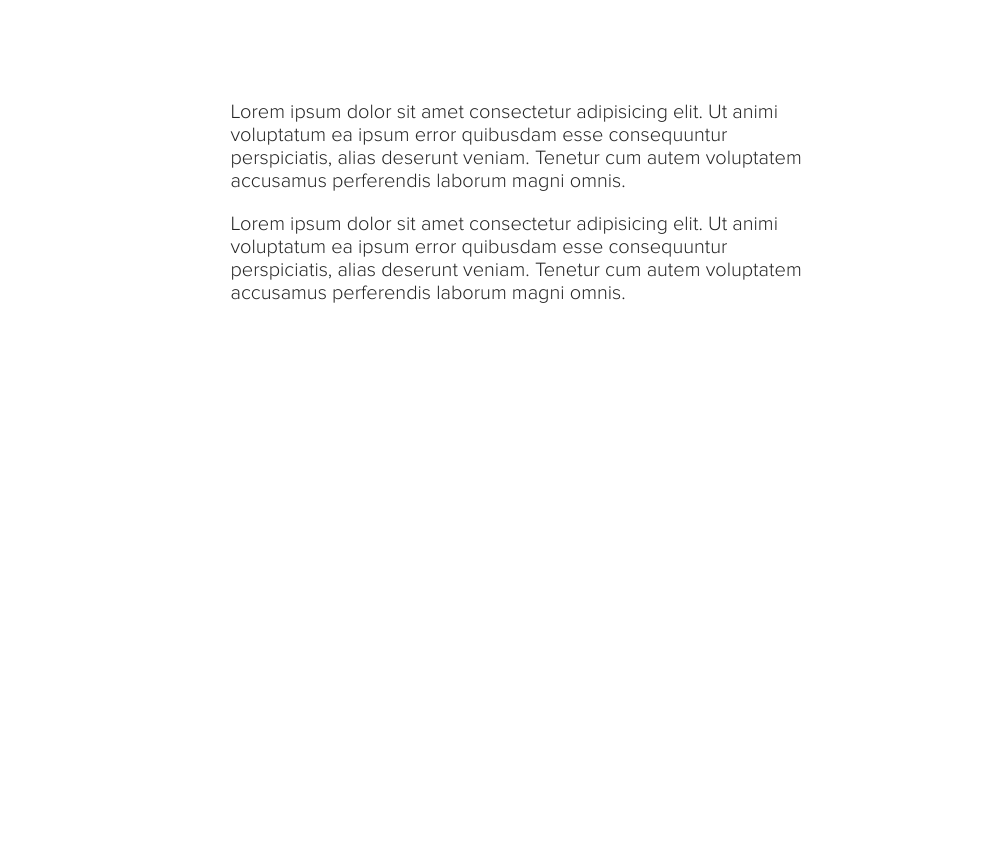
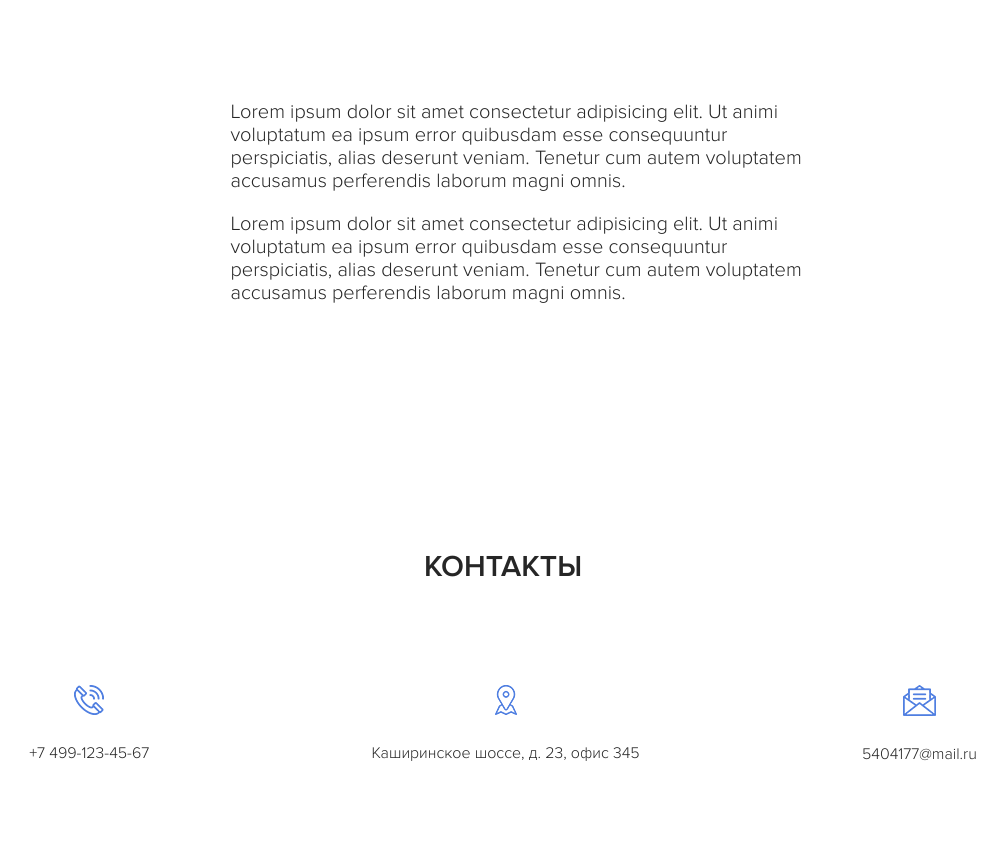
Before and after one commit to a-demidchik/skinali, a plain HTML site: page index.html in a window 1280 px wide. Shown: the part 6985-7849 px from the top of the page, without its empty margins (137-1144 px from the left). Before the commit the page ends 7410 px from the top, so only its background shows below. Drawn offline with Linux system fonts and the light colour scheme; a script that the page names is missing.

Commit message:
Contacts block width adaptive

```diff
--- a/index.html
+++ b/index.html
@@ -476,7 +476,6 @@
         <!-- /.offer__block offer-block offer-block_price-bg-->
       </div>
     </section>
-
     <section class="section factory">
       <div class="container">
         <h2 class="section-title section__title">О производстве</h2>
@@ -491,6 +490,32 @@
         </div>
       </div>
     </section>
+
+    <section class="section contacts">
+      <div class="container">
+        <h2 class="section-title section__title">Контакты</h2>
+        <div class="contacts-block">
+          <div class="contacts-block__item">
+            <img src="img/contacts/contacts1.png" alt="" class="contacts__img">
+            <div class="contacts__text">
+              <a href="#" class="contacts__link">+7 499-123-45-67</a>
+            </div>
+          </div>
+          <div class="contacts-block__item">
+            <img src="img/contacts/contacts2.png" alt="" class="contacts__img">
+            <div class="contacts__text">
+              <address class="contacts__address">Каширинское шоссе, д. 23, офис 345</address>
+            </div>
+          </div>
+          <div class="contacts-block__item">
+            <img src="img/contacts/contacts3.png" alt="" class="contacts__img">
+            <div class="contacts__text">
+              <a href="#" class="contacts__link">5404177@mail.ru</a>
+            </div>
+          </div>
+        </div>
+      </div>
+    </section>
   </main>
 
   <!-- spikmi widget -->
--- /dev/null
+++ b/sass/blocks/_contacts.sass
@@ -0,0 +1,25 @@
+.contacts
+  &-block
+    display: flex
+    justify-content: space-around
+    flex-wrap: wrap
+    &__item
+      text-align: center
+  &__img
+    margin-bottom: 25px
+  &__text
+    font-size: 16px
+  &__link
+    text-decoration: none
+    color: $text-color
+  &__address
+    font-style: normal
+@media (max-width: 768px)
+  .contacts
+    &-block
+      &__item
+        width: 100%
+        margin-bottom: 30px
+    &__address
+      max-width: 200px
+      margin: auto
--- a/sass/style.sass
+++ b/sass/style.sass
@@ -26,3 +26,5 @@
 @import 'blocks/reviews'
 // Factory
 @import 'blocks/factory'
+// Contacts
+@import 'blocks/contacts'
```
Also changed, not shown: css/style.css, img/contacts/contacts1.png (added), img/contacts/contacts2.png (added), img/contacts/contacts3.png (added), 1 other file.
